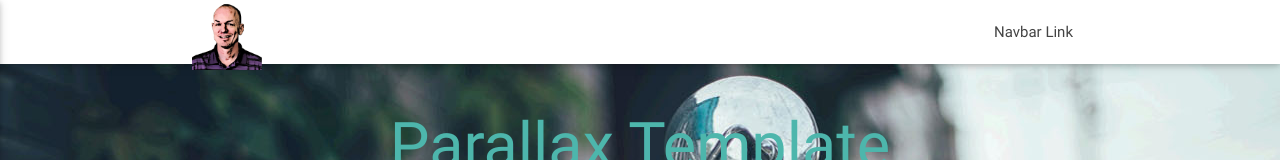
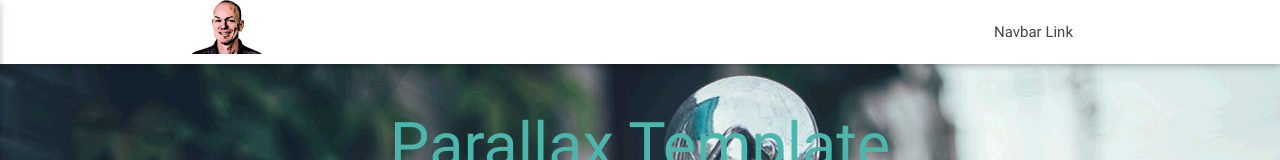
Before and after one commit to bryonnicoson/bryonnicoson.github.io, a plain HTML site: page index.html in a window 1280 px wide. Shown: the top 160 px of the page. Drawn offline with nearby package versions, Linux system fonts and the light colour scheme.

Commit message:
tinkering with logo

```diff
--- a/index.html
+++ b/index.html
@@ -13,7 +13,7 @@
 <body>
   <nav class="white" role="navigation">
     <div class="nav-wrapper container">
-      <a id="logo-container" href="#" class="brand-logo"><img width="35%" height="35%" src="cutoutMug.png"></a>
+      <a id="logo-container" href="#" class="brand-logo"><img width="35%" height="35%" src="navbarMug.png"></a>
       <ul class="right hide-on-med-and-down">
         <li><a href="#">Navbar Link</a></li>
       </ul>
```
Also changed, not shown: navbarMug.png (added).
